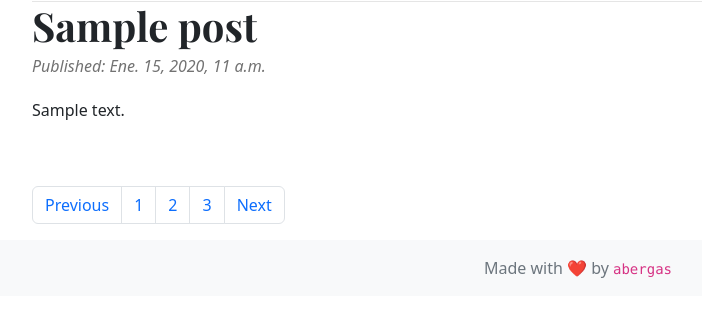
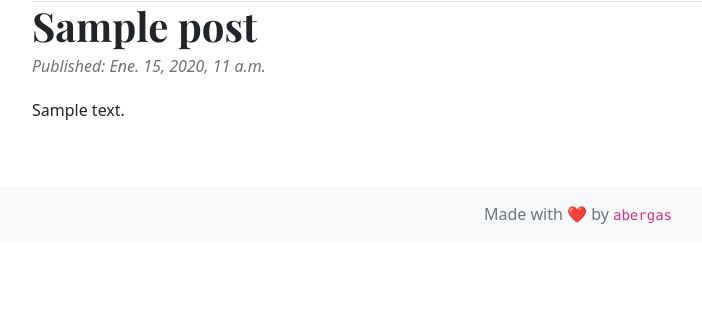
Before and after one commit to metabig/test, a Django app: page / in a window 1280 px wide. Shown: the part 67-384 px from the top of the page, without its empty margins (62-764 px from the left). Run offline with Django 3.2, Linux system fonts and the light colour scheme; tables that the repository leaves empty hold one stand-in row (values such as "Sample post").

Commit message:
Enhancing base classes usage + Better pagination

```diff
--- a/blog/templates/blog/post_list.html
+++ b/blog/templates/blog/post_list.html
@@ -15,27 +15,17 @@
       {% endif %}
     </article>
   {% endfor %}
-  <nav aria-label="Page navigation example">
-    <ul class="pagination">
-      <li class="page-item">
-        <a class="page-link" href="#" aria-label="Previous">
-          <span class="sr-only">Previous</span>
-        </a>
-      </li>
-      <li class="page-item">
-        <a class="page-link" href="?page=1">1</a>
-      </li>
-      <li class="page-item">
-        <a class="page-link" href="?page=2">2</a>
-      </li>
-      <li class="page-item">
-        <a class="page-link" href="?page=3">3</a>
-      </li>
-      <li class="page-item">
-        <a class="page-link" href="#" aria-label="Next">
-          <span class="sr-only">Next</span>
-        </a>
-      </li>
-    </ul>
-  </nav>
+  {% block pagination %}
+    {% if is_paginated %}
+      <div class="pagination">
+        <span class="page-links">
+          {% if page_obj.has_previous %}
+            <a href="{{ request.path }}?page={{ page_obj.previous_page_number }}">previous</a>
+          {% endif %}
+          <span class="page-current">Page {{ page_obj.number }} of {{ page_obj.paginator.num_pages }}.</span>
+          {% if page_obj.has_next %}<a href="{{ request.path }}?page={{ page_obj.next_page_number }}">next</a>{% endif %}
+        </span>
+      </div>
+    {% endif %}
+  {% endblock pagination %}
 {% endblock content %}
--- a/blog/views.py
+++ b/blog/views.py
@@ -3,8 +3,9 @@ from django.shortcuts import render, get_object_or_404, redirect
 from django.core.paginator import Paginator
 from django.urls import reverse
 from django.utils import timezone
+
+from blog.forms import PostForm
 from .models import Post
-from .forms import PostForm
 from django.views.generic.list import ListView
 from django.views.generic.edit import UpdateView
 from django.views.generic import DetailView, CreateView
@@ -32,20 +33,24 @@ class postDetail(DetailView):
 class postCreate(CreateView):
     model = Post
     template_name = 'blog/post_edit.html'
-    fields = ["title", "text"]
+    form_class = PostForm
 
     def form_valid(self, form):
-        self.object = form.save(commit=False)
-        self.object.author = self.request.user
-        self.object.published_date = timezone.now()
-        self.object.save()
-        return HttpResponseRedirect(reverse('post_detail', kwargs={'pk': self.object.pk}))
+        print(form)
+        form.instance.author = self.request.user
+        form.instance.published_date = timezone.now()
+        result = super().form_valid(form)
+        return result
+
+    def get_success_url(self):
+        return reverse('post_detail', kwargs={'pk': self.object.pk})
+        # return HttpResponseRedirect(reverse('post_detail', kwargs={'pk': self.object.pk}))
 
 
 class postUpdate(UpdateView):
     model = Post
     template_name_suffix = '_edit'
-    fields = ["title", "text"]
+    form_class = PostForm
 
     def get_success_url(self):
         return reverse('post_detail', kwargs={'pk': self.object.pk})
```
